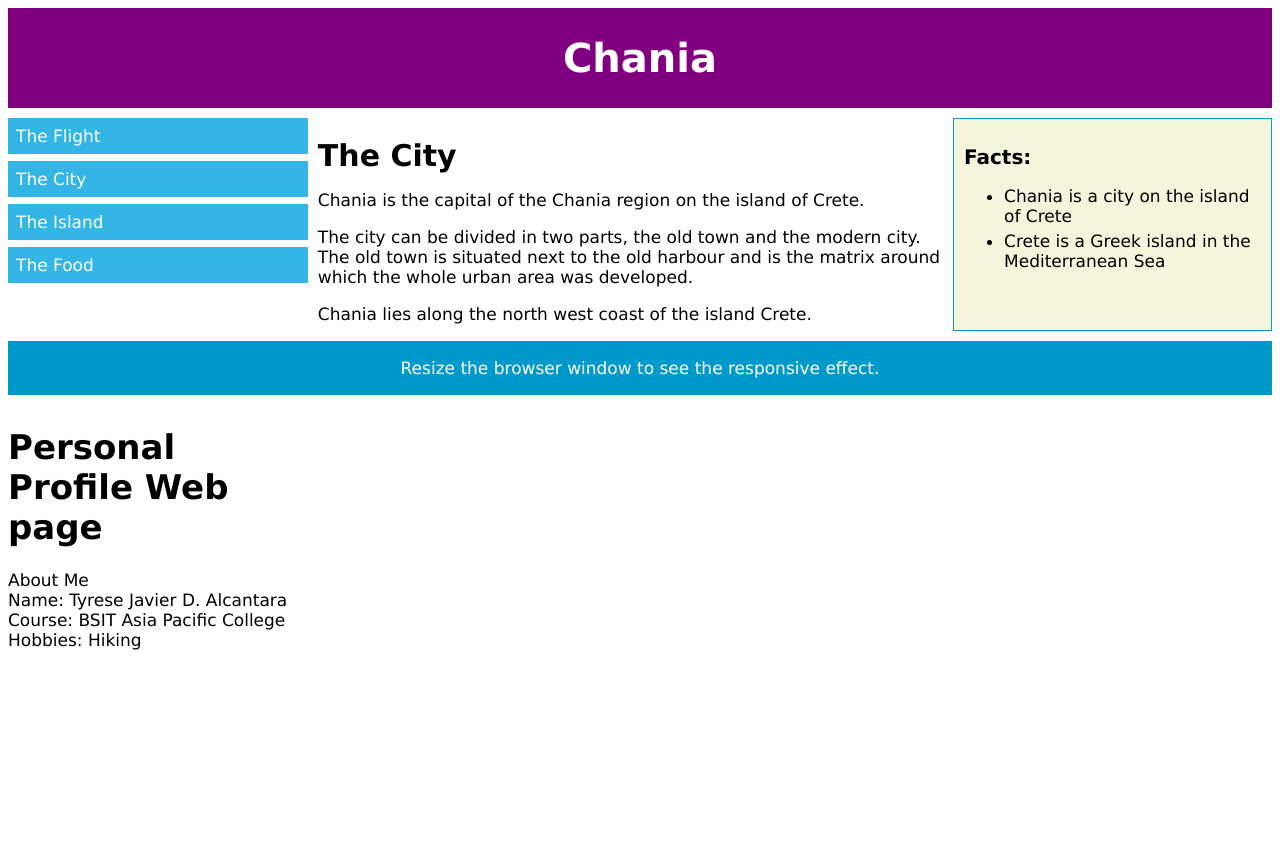
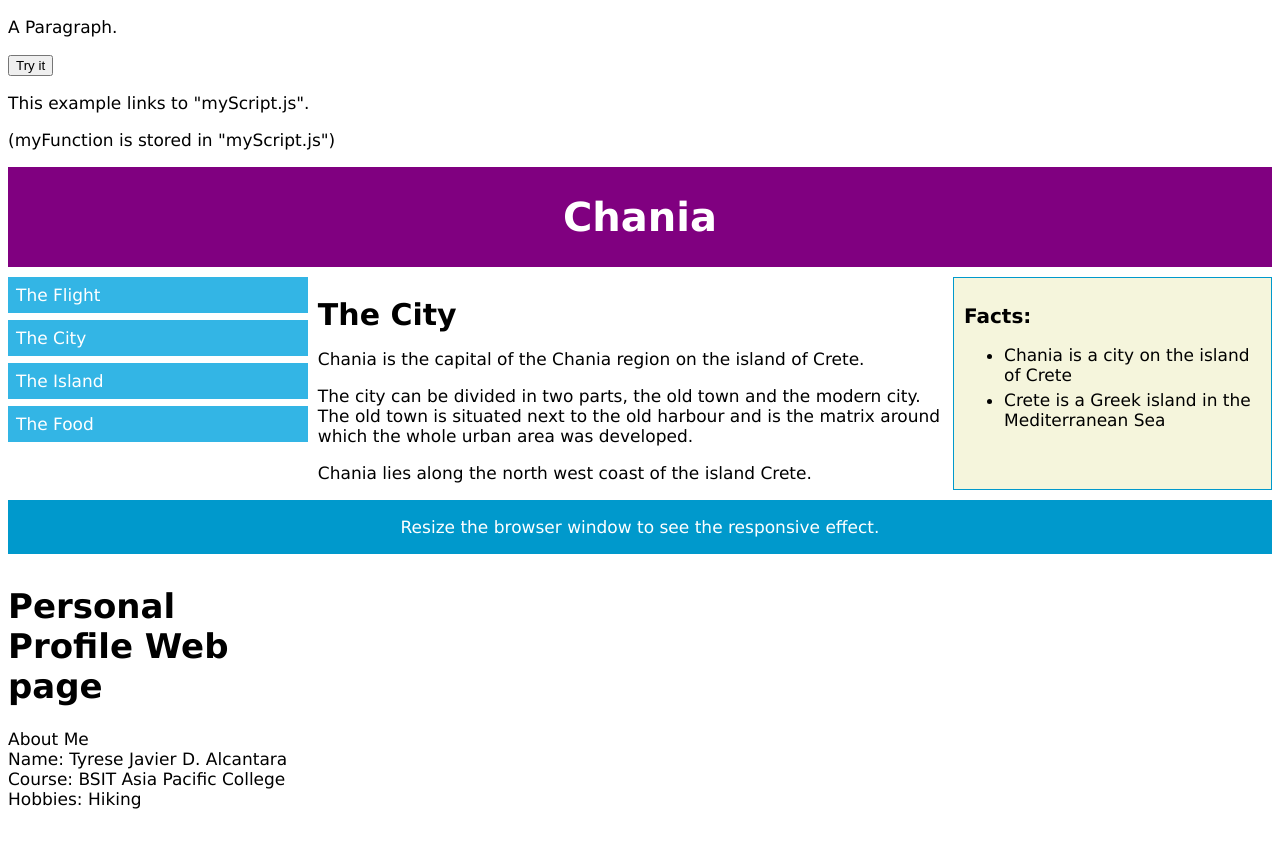
Before and after one commit to apcjalcantara/webprog-CS251_IT253-html-lessons, a plain HTML site: page introduction/index.html in a window 1280 px wide. Before the commit the page ends 800 px from the top, so only its background shows below. Drawn offline with Linux system fonts and the light colour scheme.

Commit message:
Add demo paragraph and button to index.html
Added a paragraph and a button to trigger a function, linking to 'myScript.js'.

```diff
--- a/introduction/index.html
+++ b/introduction/index.html
@@ -6,6 +6,15 @@
   <meta name="viewport" content="width=device-width, initial-scale=1.0">
 </head>
 <body>
+
+  <p id="demo">A Paragraph.</p>
+
+<button type="button" onclick="myFunction()">Try it</button>
+
+<p>This example links to "myScript.js".</p>
+<p>(myFunction is stored in "myScript.js")</p>
+
+<script src="js/myScript.js"></script>
 
 <div class="grid-container">
 
```
